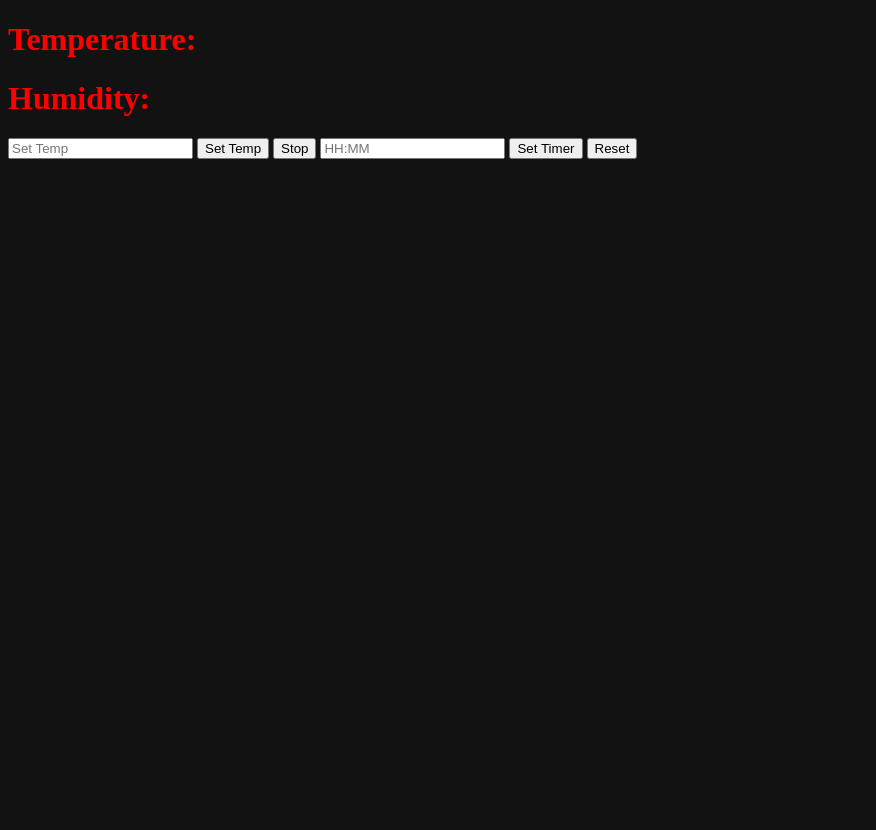
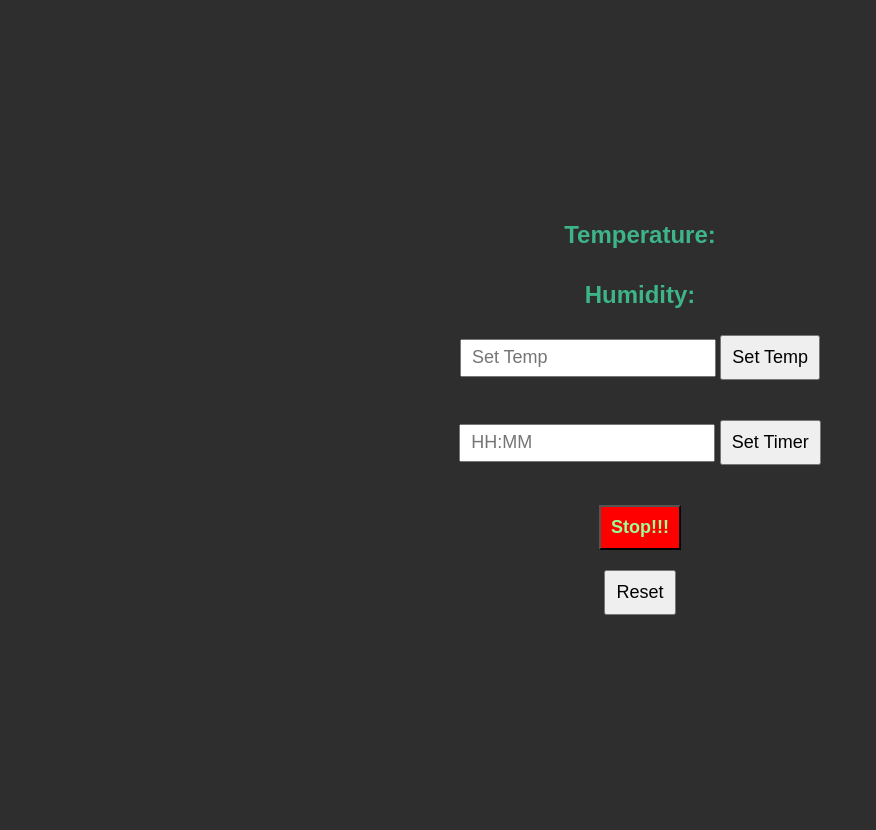
Before and after one commit to travisws/X1C-Actively-Heated-Chamber, a Flask app: page / in a window 1280 px wide. Shown: the whole page, without its empty margins (0-876 px from the left). Before the commit the page ends 159 px from the top, so only its background shows below. Run offline with Flask 3, Linux system fonts and the light colour scheme.

Commit message:
Fixed webpage getting actual temperature data

```diff
--- a/app.py
+++ b/app.py
@@ -9,12 +9,33 @@
 GPIO.setup(4, GPIO.OUT)
 
 # Global variable to store set temperature
-set_temp = 25.0
+set_temp = 5.0
 timer_end_time = None
 
-# Simulated AHT20 sensor reading
+# Initialize I2C bus
+bus = SMBus(1)
+
+# AHT20 sensor I2C address
+AHT20_ADDR = 0x38
+
+# Initialize AHT20 sensor
+def initialize_sensor():
+    bus.write_i2c_block_data(AHT20_ADDR, 0xE1, [0x08, 0x00])
+
+# Read temperature and humidity from AHT20
 def read_sensor():
-    return {"temperature": 25.0, "humidity": 50.0}
+    initialize_sensor()
+    bus.write_i2c_block_data(AHT20_ADDR, 0xAC, [0x33, 0x00])
+    time.sleep(0.25)
+    data = bus.read_i2c_block_data(AHT20_ADDR, 0x00, 6)
+
+    humidity = ((data[1] << 12) + (data[2] << 4) + (data[3] >> 4)) * 100 / 0x100000
+    temperature = (((data[3] & 0x0F) << 16) + (data[4] << 8) + data[5]) * 200 / 0x100000 - 50
+
+    humidity = round(humidity, 2)
+    temperature = round(temperature, 2)
+
+    return {"temperature": temperature, "humidity": humidity}
 
 # Control relay
 def control_relay():
@@ -28,6 +49,7 @@
 
         if timer_end_time and time.time() >= timer_end_time:
             GPIO.output(4, GPIO.LOW)
+            set_temp = 5.0
             timer_end_time = None
 
         time.sleep(5)
@@ -50,7 +72,7 @@
 @app.route('/set_temp', methods=['POST'])
 def set_temperature():
     global set_temp
-    set_temp = float(request.form.get("set_temp", 25.0))
+    set_temp = float(request.form.get("set_temp", 5.0))
     return jsonify({"status": "temperature set"})
 
 @app.route('/set_timer', methods=['POST'])
--- a/templates/index.html
+++ b/templates/index.html
@@ -1,17 +1,93 @@
 <!DOCTYPE html>
 <html>
+
 <head>
     <title>Temperature Control</title>
-    <!-- Add Material Design CSS here -->
+    <meta name="viewport" content="width=device-width, initial-scale=1.0">
+    <style>
+        body {
+            background-color: #2E2E2E;
+            color: #3EB489;
+            font-family: Arial, sans-serif;
+            padding: 15px;
+            display: flex;
+            flex-direction: column;
+            align-items: center;
+            justify-content: center;
+            height: 100vh;
+            margin: 0;
+        }
+
+        h1 {
+            font-size: 24px;
+        }
+
+        .control-group {
+            margin-bottom: 20px;
+        }
+
+        input[type="number"],
+        input[type="text"],
+        button {
+            margin-top: 10px;
+            margin-bottom: 10px;
+            padding: 10px;
+            font-size: 18px;
+            width: 100%;
+            box-sizing: border-box;
+        }
+
+        input[type="number"],
+        input[type="text"] {
+            height: calc(10px + 18px + 10px);
+        }
+
+        button[onclick="stopRelay()"] {
+            background-color: red;
+            color: #98FF98;
+            /* Mint green */
+            font-weight: bold;
+        }
+
+        @media (max-width: 767px) {
+            h1 {
+                font-size: calc(24px * 1.2);
+            }
+
+            input[type="number"],
+            input[type="text"],
+            button {
+                font-size: calc(18px * 1.2);
+                padding: calc(10px * 1.2);
+            }
+        }
+
+        @media (min-width: 768px) {
+
+            input[type="number"],
+            input[type="text"],
+            button {
+                width: auto;
+            }
+        }
+    </style>
 </head>
-<body style="background-color: #121212;">
-    <h1><span style="color: red;">Temperature: </span><span id="temperature" style="color: red;"></span></h1>
-    <h1><span style="color: red;">Humidity: </span><span id="humidity" style="color: red;"></span></h1>
-    <input type="number" id="set_temp" placeholder="Set Temp">
-    <button onclick="setTemperature()">Set Temp</button>
-    <button onclick="stopRelay()">Stop</button>
-    <input type="text" id="set_timer" placeholder="HH:MM">
-    <button onclick="setTimer()">Set Timer</button>
+
+<body>
+    <h1>Temperature: <span id="temperature"></span></h1>
+    <h1>Humidity: <span id="humidity"></span></h1>
+
+    <div class="control-group">
+        <input type="number" id="set_temp" placeholder="Set Temp">
+        <button onclick="setTemperature()">Set Temp</button>
+    </div>
+
+    <div class="control-group">
+        <input type="text" id="set_timer" placeholder="HH:MM">
+        <button onclick="setTimer()">Set Timer</button>
+    </div>
+
+    <button onclick="stopRelay()">Stop!!!</button>
     <button onclick="resetTimer()">Reset</button>
 
     <script>
@@ -30,7 +106,7 @@
             const temp = document.getElementById('set_temp').value;
             fetch('/set_temp', {
                 method: 'POST',
-                headers: {'Content-Type': 'application/x-www-form-urlencoded'},
+                headers: { 'Content-Type': 'application/x-www-form-urlencoded' },
                 body: `set_temp=${temp}`
             });
         }
@@ -39,7 +115,7 @@
             const time = document.getElementById('set_timer').value;
             fetch('/set_timer', {
                 method: 'POST',
-                headers: {'Content-Type': 'application/x-www-form-urlencoded'},
+                headers: { 'Content-Type': 'application/x-www-form-urlencoded' },
                 body: `time=${time}`
             });
         }
@@ -51,4 +127,5 @@
         setInterval(updateSensorData, 3000);
     </script>
 </body>
+
 </html>
```
